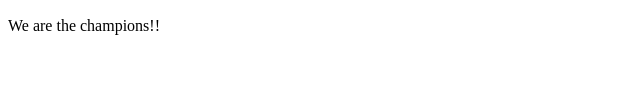
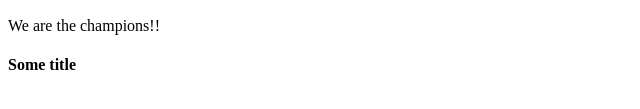
Before and after one commit to paulbardar/test-js, a plain HTML site: page index.html in a window 1280 px wide. Shown: the part 157-266 px from the top of the page, 0-640 px from the left. Drawn offline with Linux system fonts and the light colour scheme.

Commit message:
adding h4

```diff
--- a/index.html
+++ b/index.html
@@ -12,6 +12,7 @@
     <h2>We are great!!!</h2>
     <h2>We are super!!!</h2>
     <p class="text-class">We are the champions!!</p>
+    <h4>Some title</h4>
 
     <!-- <script>
         alert(1);
```
